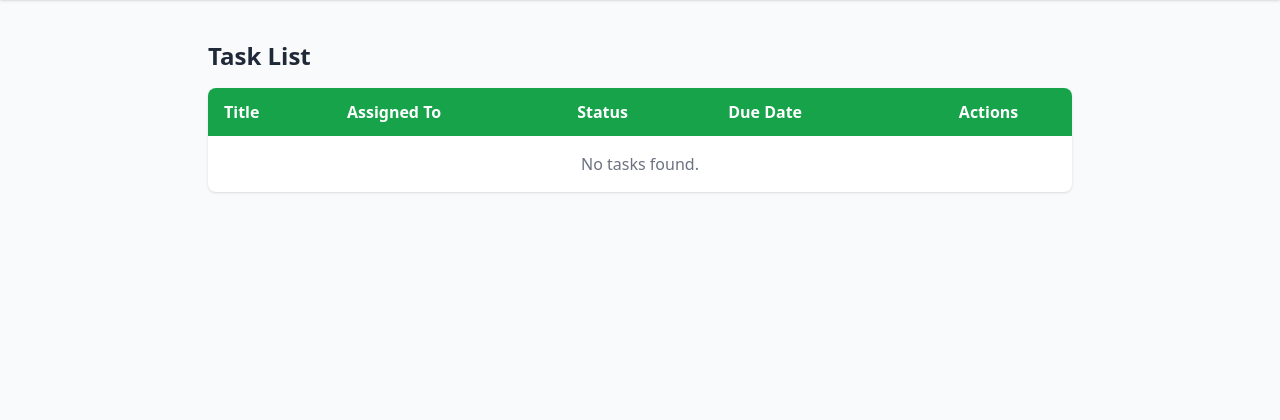
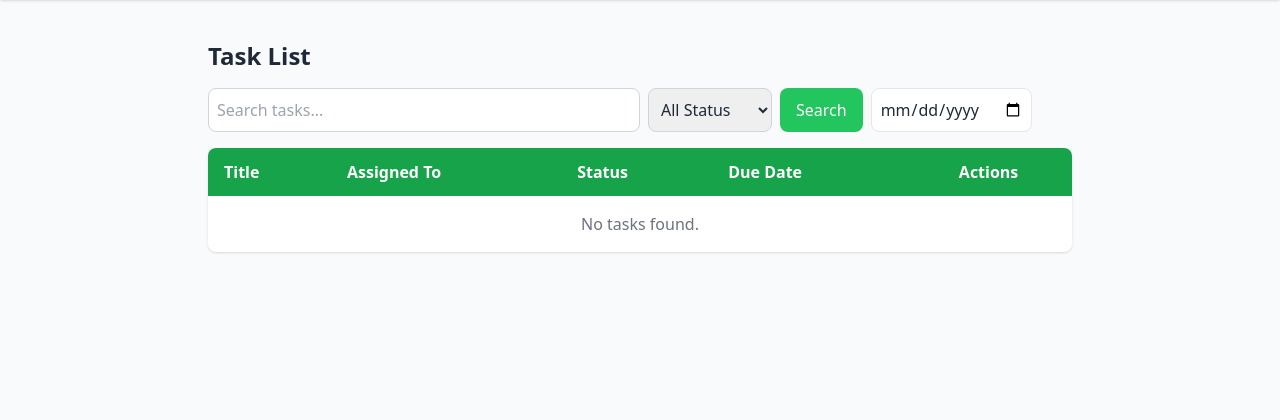
Before and after one commit to MoumitaBanikWebguru/TaskManagement, a Django app: page /task-list/ in a window 1280 px wide. Shown: the part 56-476 px from the top of the page. Run offline with Django 4.2, Linux system fonts and the light colour scheme; a user stored in the database is signed in; data comes from the database, SQL or seed files in the repository; parts of the project's set-up code (start-up, migrations or seed data) failed here and were passed over; some libraries are stand-ins or nearby versions.

Commit message:
search and filter

```diff
--- a/task_management_system_app/views.py
+++ b/task_management_system_app/views.py
@@ -194,16 +194,40 @@ def task_list(request):
     """
     Teachers → see all tasks
     Students → see only their assigned tasks
+    Search + Filter by status
     """
-    if user_in_group(request.user, 'Teacher'):
+    user = request.user
+    search_query = request.GET.get('search', '').strip()
+    status_filter = request.GET.get('status', '').strip()
+
+    # Base queryset by user role
+    if user_in_group(user, 'Teacher'):
         tasks = Task.objects.all().order_by('-created_at')
-    elif user_in_group(request.user, 'Student'):
-        tasks = Task.objects.filter(assigned_to=request.user).order_by('-created_at')
+    elif user_in_group(user, 'Student'):
+        tasks = Task.objects.filter(assigned_to=user).order_by('-created_at')
     else:
         tasks = Task.objects.none()
 
-    return render(request, 'tasks.html', {'tasks': tasks})
+    # Apply search filter (search by title or description)
+    if search_query:
+        tasks = tasks.filter(
+            Q(title__icontains=search_query) |
+            Q(description__icontains=search_query)
+        )
 
+    # Apply status filter if selected
+    if status_filter:
+        tasks = tasks.filter(status=status_filter)
+
+    due_date_filter = request.GET.get('due_date')
+    if due_date_filter:
+        tasks = tasks.filter(due_date=due_date_filter)
+
+    return render(request, 'tasks.html', {
+        'tasks': tasks,
+        'search_query': search_query,
+        'status_filter': status_filter,
+    })
 
 # ➕ CREATE VIEW (Teacher only)
 @login_required
--- a/templates/tasks.html
+++ b/templates/tasks.html
@@ -7,6 +7,30 @@
     <a href="{% url 'task_create' %}" class="bg-green-600 text-white px-4 py-2 rounded hover:bg-green-700">+ Add Task</a>
   {% endif %}
 </div>
+<form method="get" class="flex gap-2 mb-4">
+  <input
+    type="text"
+    name="search"
+    value="{{ search_query }}"
+    placeholder="Search tasks..."
+    class="border border-gray-300 rounded-lg p-2 w-1/2"
+  />
+
+  <select name="status" class="border border-gray-300 rounded-lg p-2">
+    <option value="">All Status</option>
+    <option value="Pending" {% if status_filter == 'Pending' %}selected{% endif %}>Pending</option>
+    <option value="In Progress" {% if status_filter == 'In Progress' %}selected{% endif %}>In Progress</option>
+    <option value="Completed" {% if status_filter == 'Completed' %}selected{% endif %}>Completed</option>
+  </select>
+
+  <button
+    type="submit"
+    class="bg-green-500 hover:bg-green-600 text-white font-medium px-4 py-2 rounded-lg"
+  >
+    Search
+  </button>
+  <input type="date" name="due_date" value="{{ request.GET.due_date }}" class="border p-2 rounded-lg" />
+</form>
 
 <table class="w-full bg-white shadow rounded-lg overflow-hidden">
   <thead class="bg-green-600 text-white">
```
